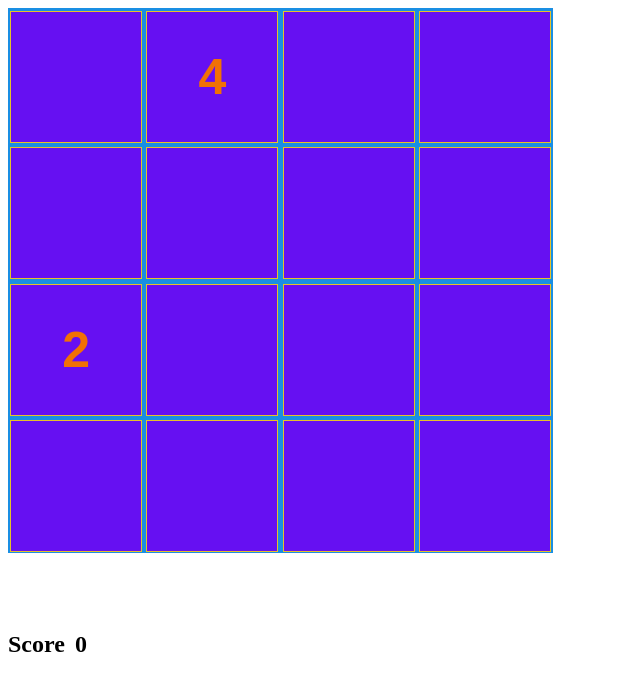
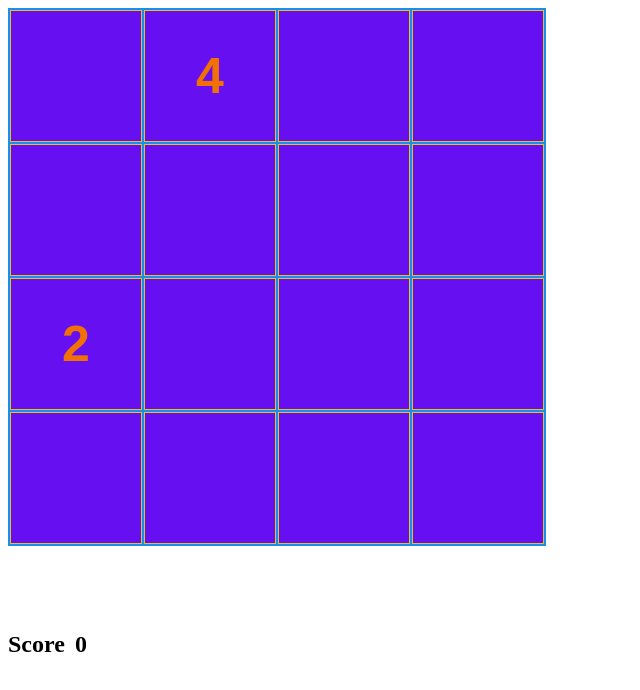
Before and after one commit to dennis-grant/game2048, a plain HTML site: page index.html in a window 1280 px wide. Shown: the whole page, without its empty margins (0-640 px from the left). Drawn offline with Linux system fonts and the light colour scheme.

Commit message:
switch to css-grid

```diff
--- a/game2048.css
+++ b/game2048.css
@@ -5,24 +5,19 @@
 	height: 650px;
 }
 
-.b {
-	display: flex;
-	flex-direction: column;
-	justify-content: space-around;
+.boxes {
+	display: grid;
+	grid-template-columns: repeat(4, 1fr);
+	grid-gap: 2px;
 	background-color: #1A8FE3;
-	width: 545px;
-	height: 545px;
+	box-sizing: border-box;
+	width: 538px;
+	height: 538px;
+	padding: 2px;
 }
 
-.r {
-	display: flex;
-	flex-direction: row;
-	justify-content: space-around;
-	width: 545px;
-	height: 130px;
-}
-
-.c {
+.col {
+	box-sizing: border-box;
 	height: 132px;
 	width: 132px;
 	background-color: #6610F2;
@@ -33,7 +28,7 @@
 	transition-duration: 250ms;
 }
 
-.c.change {
+.col.change {
 	color: #6610F2;
 }
 
--- a/game2048.js
+++ b/game2048.js
@@ -45,7 +45,7 @@ var score = 0;
 const updateDisplay = () => {
   allBoxCoordinates().forEach(coordinate => {
     let value = get(boxes, coordinate.r, coordinate.c);
-    let boxSelector = `.b .r${coordinate.r} .c${coordinate.c}`;
+    let boxSelector = `.boxes .r${coordinate.r}.c${coordinate.c}`;
     document.querySelector(boxSelector).textContent = (value === 0) ? "" : value;
   });
 
@@ -135,7 +135,7 @@ const moveBox = (r1, c1, rowDelta, columnDelta) => {
 };
 
 const blink = (r, c) => {
-  let boxSelector = `.b .r${r} .c${c}`;
+  let boxSelector = `.boxes .r${r}.c${c}`;
   document.querySelector(boxSelector).classList.add("change");
   setTimeout(() => {
     document.querySelector(boxSelector).classList.remove("change");
--- a/index.html
+++ b/index.html
@@ -38,31 +38,26 @@ const start = () => {
 
 <div class="display-area">
 
-	<div class="b">
-		<div class="r r1">
-			<button class="c c1"></button>
-			<button class="c c2"></button>
-			<button class="c c3"></button>
-			<button class="c c4"></button>
-		</div>
-		<div class="r r2">
-			<button class="c c1"></button>
-			<button class="c c2"></button>
-			<button class="c c3"></button>
-			<button class="c c4"></button>
-		</div>
-		<div class="r r3">
-			<button class="c c1"></button>
-			<button class="c c2"></button>
-			<button class="c c3"></button>
-			<button class="c c4"></button>
-		</div>
-		<div class="r r4">
-			<button class="c c1"></button>
-			<button class="c c2"></button>
-			<button class="c c3"></button>
-			<button class="c c4"></button>
-		</div>
+	<div class="boxes">
+		<button class="col r1 c1"></button>
+		<button class="col r1 c2"></button>
+		<button class="col r1 c3"></button>
+		<button class="col r1 c4"></button>
+
+		<button class="col r2 c1"></button>
+		<button class="col r2 c2"></button>
+		<button class="col r2 c3"></button>
+		<button class="col r2 c4"></button>
+
+		<button class="col r3 c1"></button>
+		<button class="col r3 c2"></button>
+		<button class="col r3 c3"></button>
+		<button class="col r3 c4"></button>
+
+		<button class="col r4 c1"></button>
+		<button class="col r4 c2"></button>
+		<button class="col r4 c3"></button>
+		<button class="col r4 c4"></button>
 	</div>
 
 	<div class="score-board">
```
